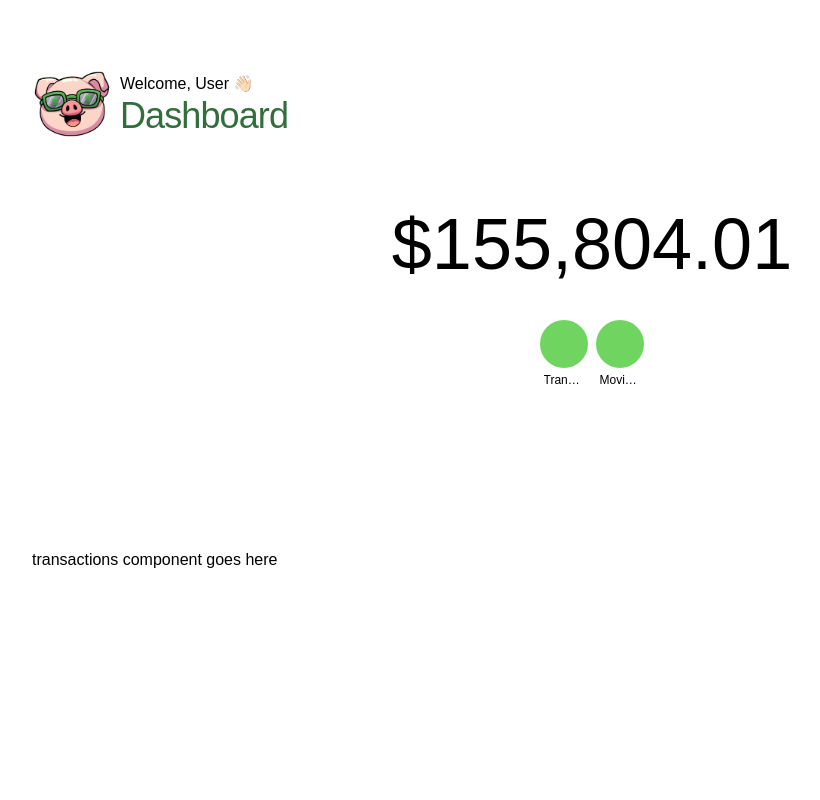
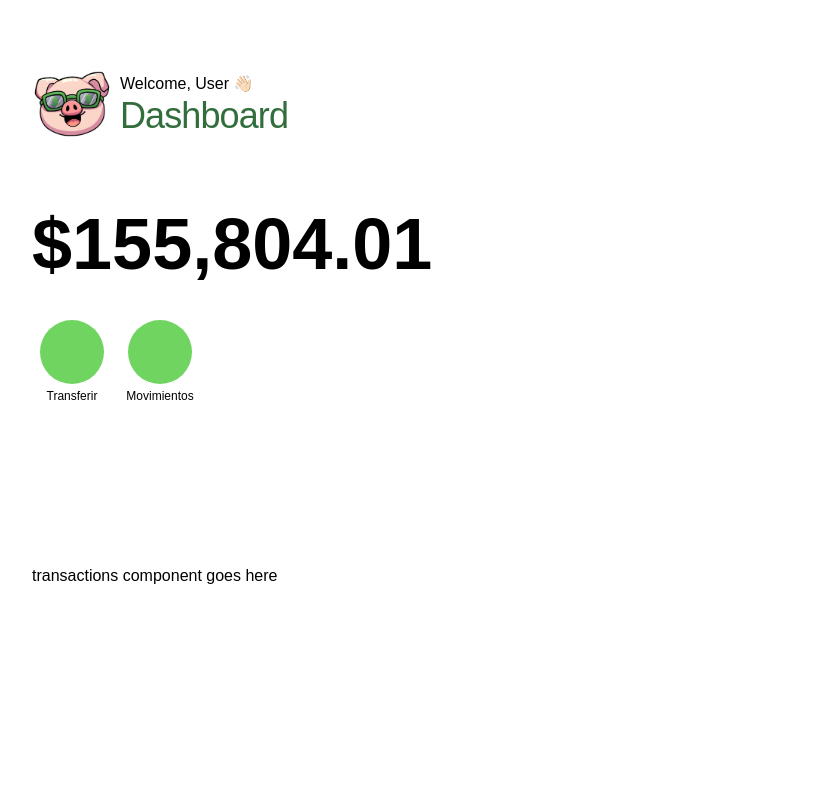
Before and after one commit to No-Country-simulation/c21-27-n-java-angular, an Angular app in the folder frontend/: page /dashboard in a window 1280 px wide. Shown: the top 800 px of the page, without its empty margins (128-948 px from the left). Built offline with nearby package versions, Linux system fonts and the light colour scheme.

Commit message:
feat: update button shorcuts

```diff
--- a/frontend/src/app/features/dashboard/components/account-balance/account-balance.component.ts
+++ b/frontend/src/app/features/dashboard/components/account-balance/account-balance.component.ts
@@ -1,8 +1,7 @@
 import { CurrencyPipe, NgClass } from '@angular/common';
 import { Component } from '@angular/core';
-import { PATHS } from '@config/paths';
 import { ObButtonCircleComponent } from '@shared/ob-button-circle/ob-button-circle.component';
-import { OB_TEXT_BALANCE, OB_TEXT_HEADINGS } from '@styles/obTexts.tv';
+import { OB_TEXT_BALANCE } from '@styles/obTexts.tv';
 
 @Component({
   selector: 'app-account-balance',
--- a/frontend/src/app/features/dashboard/dashboard.component.scss
+++ b/frontend/src/app/features/dashboard/dashboard.component.scss
@@ -4,6 +4,7 @@
 
 .balance {
   @apply flex flex-col gap-10 justify-center items-center;
+  @apply lg:items-start;
 }
 
 .recent-transactions {
--- a/frontend/src/app/shared/ob-button-circle/ob-button-circle.component.scss
+++ b/frontend/src/app/shared/ob-button-circle/ob-button-circle.component.scss
@@ -1,5 +1,5 @@
 :host {
-  @apply flex flex-col gap-1 justify-center items-center w-fit;
+  @apply flex flex-col gap-1 justify-center items-center w-16 lg:w-20;
 }
 
 .ob-btn {
@@ -7,6 +7,6 @@
 }
 
 .ob-label {
-  @apply w-16 lg:w-[3.2vw];
+  @apply w-full;
   @apply text-xs select-none overflow-hidden text-ellipsis text-center;
 }
--- a/frontend/src/app/styles/obButtons.tv.ts
+++ b/frontend/src/app/styles/obButtons.tv.ts
@@ -1,7 +1,7 @@
 import { tv, VariantProps } from 'tailwind-variants';
 
 export const OB_BUTTON_CIRCLE = tv({
-  base: 'h-12 w-12 rounded-full bg-gray-500 flex justify-center items-center text-3xl',
+  base: 'h-12 w-12 lg:h-16 lg:w-16 rounded-full bg-gray-500 flex justify-center items-center text-3xl',
   variants: {
     color: {
       primary:
--- a/frontend/src/app/styles/obTexts.tv.ts
+++ b/frontend/src/app/styles/obTexts.tv.ts
@@ -22,7 +22,7 @@ export const OB_TEXT_PARAGRAPHS = tv({
 });
 
 export const OB_TEXT_BALANCE = tv({
-  base: 'text-[12vw] lg:text-7xl w-full overflow-hidden text-ellipsis',
+  base: 'text-[12vw] lg:text-7xl lg:font-bold  w-full overflow-hidden text-ellipsis',
 });
 
 export type ObHeadingTypes = VariantProps<typeof OB_TEXT_HEADINGS>;
```
